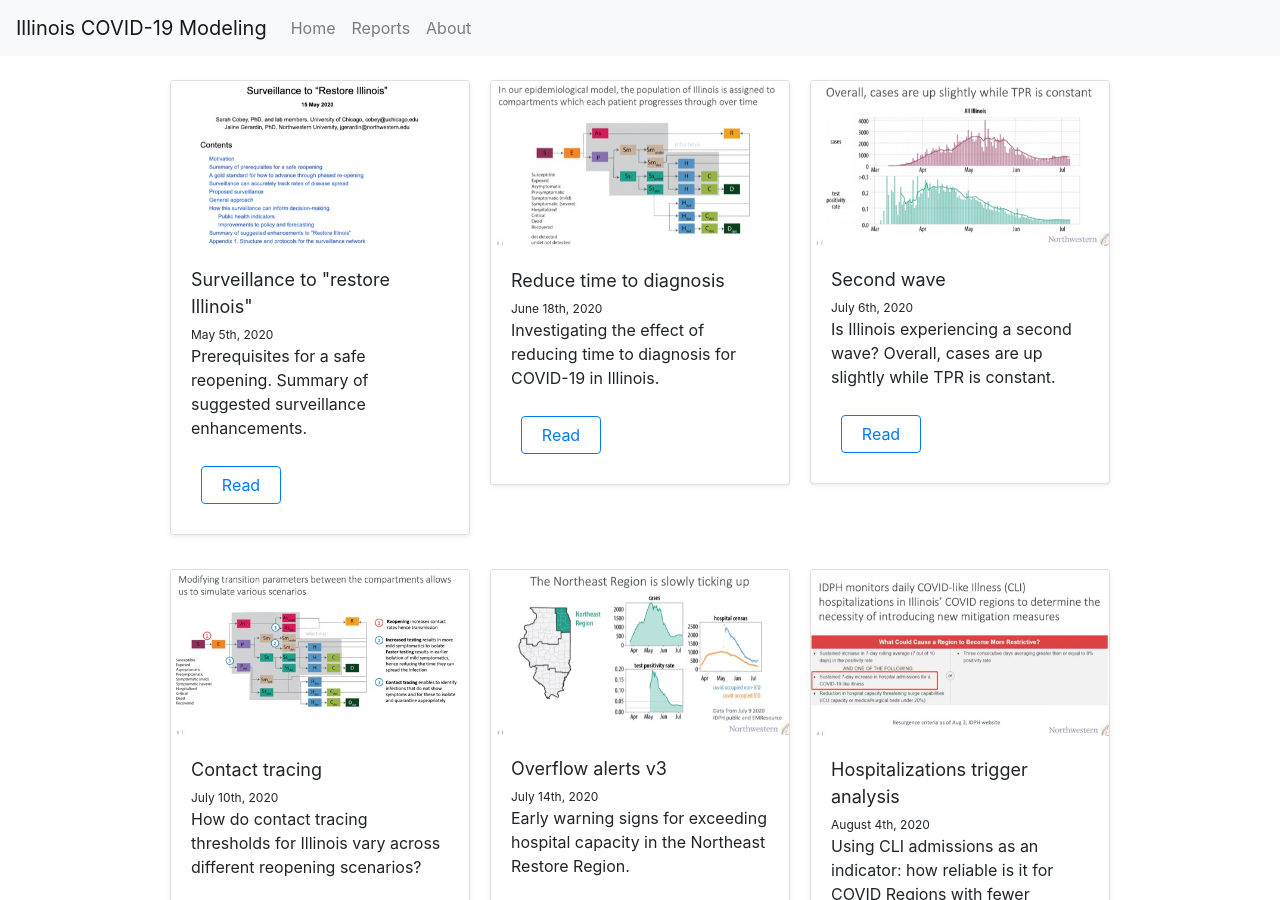
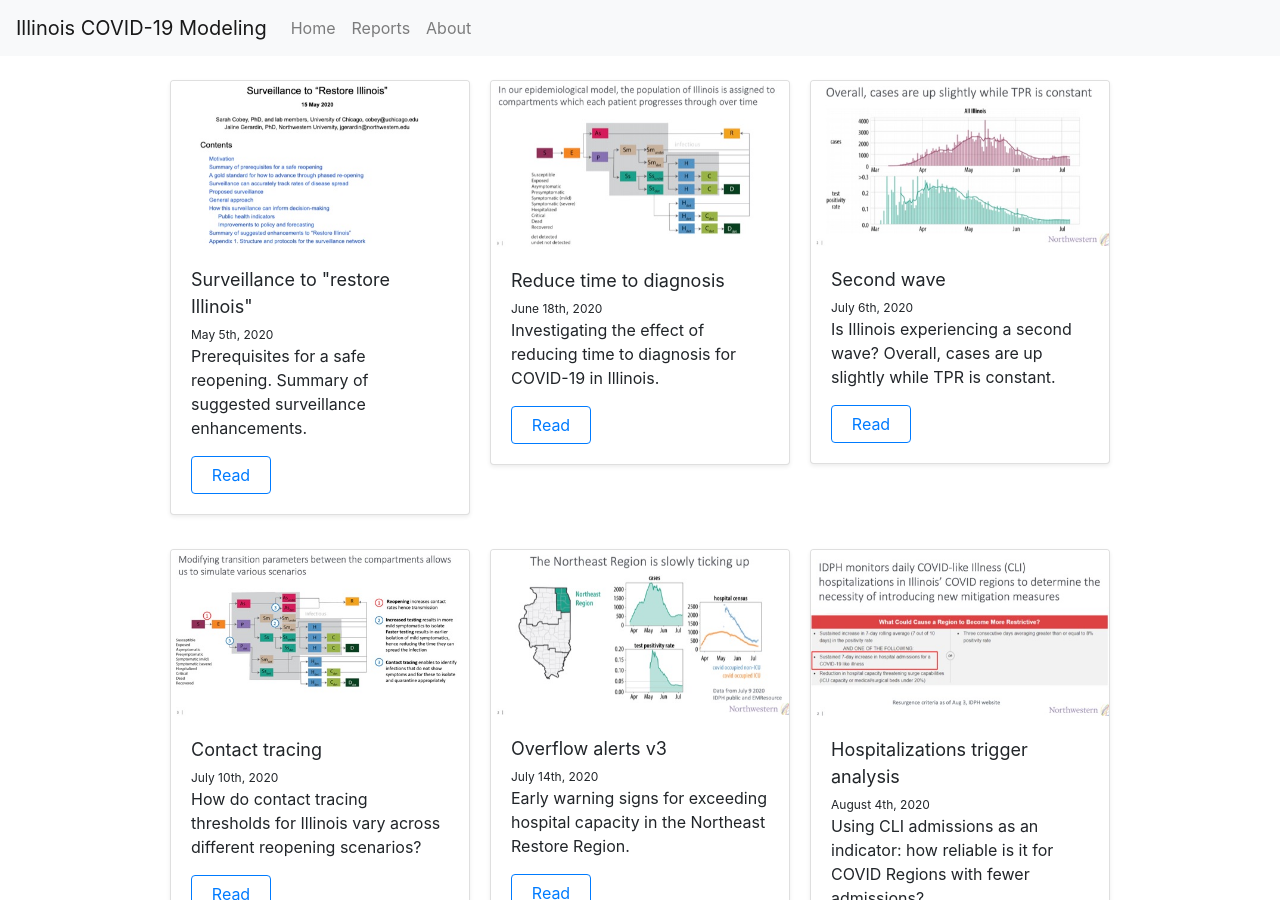
Before and after one commit to rohandandavati/rohandandavati.github.io, a Jekyll site: the page built from reports.html, in a window 1280 px wide and 900 px high. Built offline with Jekyll 4.4.1, drawn with Linux system fonts in a browser that asks for light colours; a script that is not in the unit is left out.

Commit message:
button layout

```diff
--- a/reports.html
+++ b/reports.html
@@ -56,9 +56,9 @@ title: Reports
         <text class = "card-subtitle">{{ report.date }}</text>
         <!--<br></br>-->
         <p class="card-text">{{ report.description }}</p>
-        <div class= "btn-group read">
-          <a href="{{ report.path }}" class="btn btn-outline-primary " target="_blank">Read</a>
-        </div>
+        <!--<div class= "btn-group read">-->
+          <a href="{{ report.path }}" class="btn btn-outline-primary read " target="_blank">Read</a>
+        <!--</div>-->
       </div>
     </div>
     {% endfor %}
```
